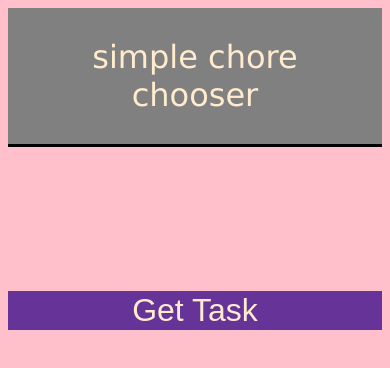
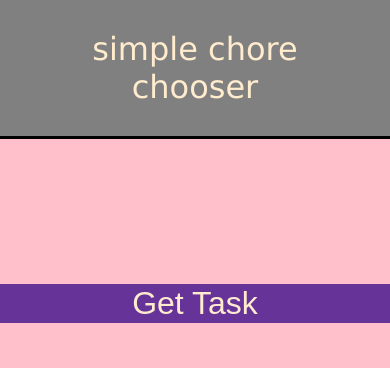
Before and after one commit to ShelleSeattleCode/chore_chooser, a plain HTML site: page index.html in a window 390 px wide. Drawn offline with Linux system fonts and the light colour scheme.

Commit message:
Update style.css

```diff
--- a/style.css
+++ b/style.css
@@ -1,3 +1,10 @@
+html, body{
+    margin: 0;
+    padding: 0;
+    width: 100%;
+    overflow-x:hidden ;
+}
+
 body{
     background-color: pink;
 }
@@ -41,6 +48,14 @@ input{
 
 
 @media all and (max-width: 500px){
+
+    html, body{
+        margin: 0;
+        padding: 0;
+        width: 100%;
+        overflow-x: hidden ;
+    }
+
     .block{
         display: block;
         align-content: center;
```
